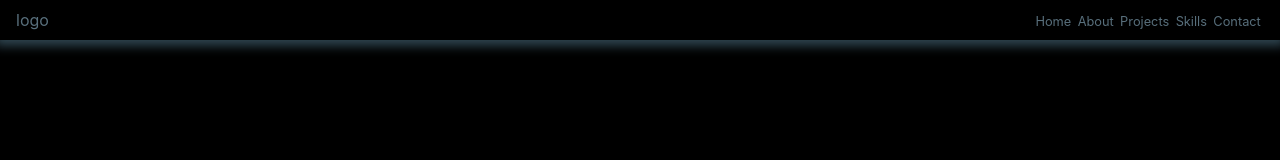
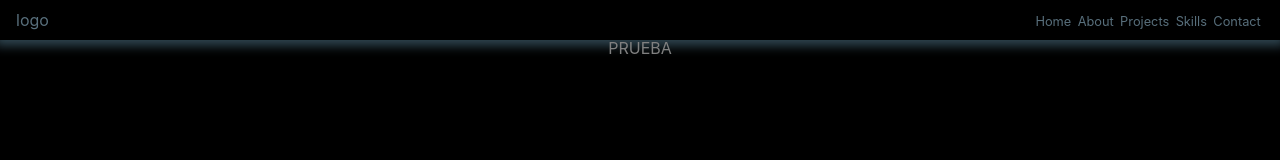
Before and after one commit to Dani-RG/Portfolio-DanielRondon-V1, a React (Create React App) app: page / in a window 1280 px wide. Shown: the top 160 px of the page. Built offline with nearby package versions, Linux system fonts and the light colour scheme; a web font is replaced by a local one.

Commit message:
test files to local

```diff
--- a/src/views/Home.jsx
+++ b/src/views/Home.jsx
@@ -7,6 +7,8 @@ export default function Home() {
   <div className="section_container">
     <DanielRondonText />
     <FullStackWebDevText />
+
+    <p>PRUEBA</p>
   </div>
   )
 }
```
